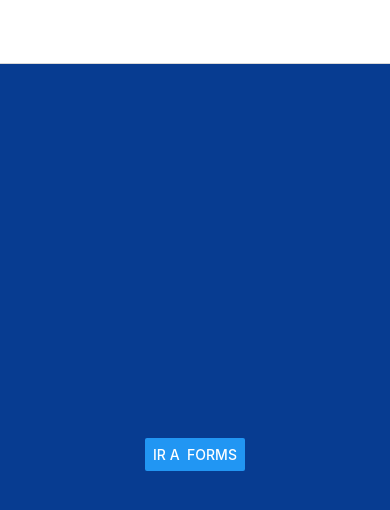
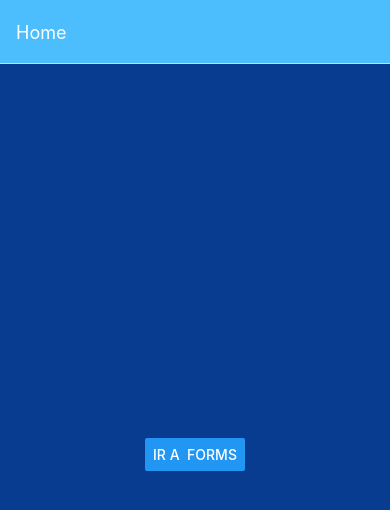
Before and after one commit to ShindouAstrea/fitsi-proyecto-titulo, a React Native app: screen / in a window 390 px wide. Shown: the top 510 px of the page. Built offline with nearby package versions, Linux system fonts and the light colour scheme.

Commit message:
Se incorpora ajustes del encabezado de las rutas

```diff
--- a/App.js
+++ b/App.js
@@ -3,18 +3,44 @@ import * as React from 'react';
 import { View, Text,Button } from 'react-native';
 import { NavigationContainer } from '@react-navigation/native';
 import { createNativeStackNavigator } from '@react-navigation/native-stack';
+ //JS que contienen las funciones o "screens" de las diversas pantallas.
 import FormsScreen from './components/FormsScreen';
 import SettingsScreen from './components/SettingsScreen';
 import HomeScreen from './components/HomeScreen';
 
-
+//Se instancian las "pantallas" que tendra la app
 const Stack = createNativeStackNavigator();
 
-function App() {
+const App = () => {
   return (
+    /* Container de las rutas de la APP
+    * initialRouteName , inidica la ruta de inicio de la app
+    * En la declaracion de las rutas:
+    * "name" corresponde al nombre a invocar en toda la app a esta ruta
+    * "component" es donde se encuenta el controlador de dicha ruta
+    * "option" son los parametros a configurar de la ruta.
+    * Nota : lo contenido en ScreenOptions, hace que sea para todas las rutas,
+    * estas mismas pueden ser cambiadas independientemente en sus options,
+    * colocando los mismos parametros , como el "headerStyle"(estilo del header)
+    */
     <NavigationContainer>
-      <Stack.Navigator initialRouteName="Home">
-        <Stack.Screen name="Home" component={HomeScreen} options={{title: '' }} />
+      <Stack.Navigator
+        initialRouteName="Home"
+        screenOptions={{
+          headerStyle: {
+            backgroundColor: '#4cbdfd',
+          },
+          headerTintColor: '#ffffff',
+          headerTitleStyle: {
+            justifyContent: "center",
+            alignContent: "center",
+            alignItems: "center",
+            fontWeight: 'normal',
+          },
+        }}
+    >
+        <Stack.Screen name="Home" component={HomeScreen}
+        options={{headerShown: true}} />
         <Stack.Screen name="Forms" component={FormsScreen} options={{title: 'Formulario' }}/>
         <Stack.Screen name="Settings" component={SettingsScreen} options={{title: 'Configuración' }}/>
       </Stack.Navigator>
```
